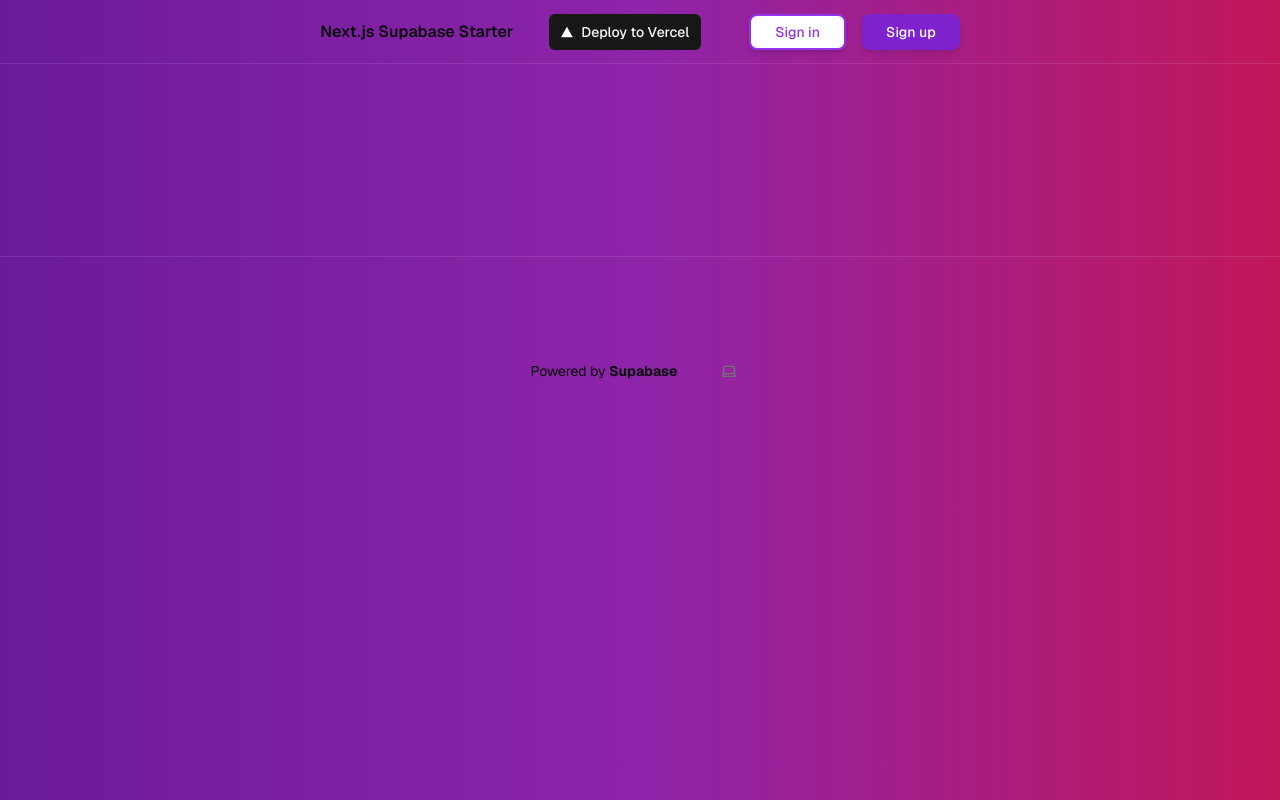
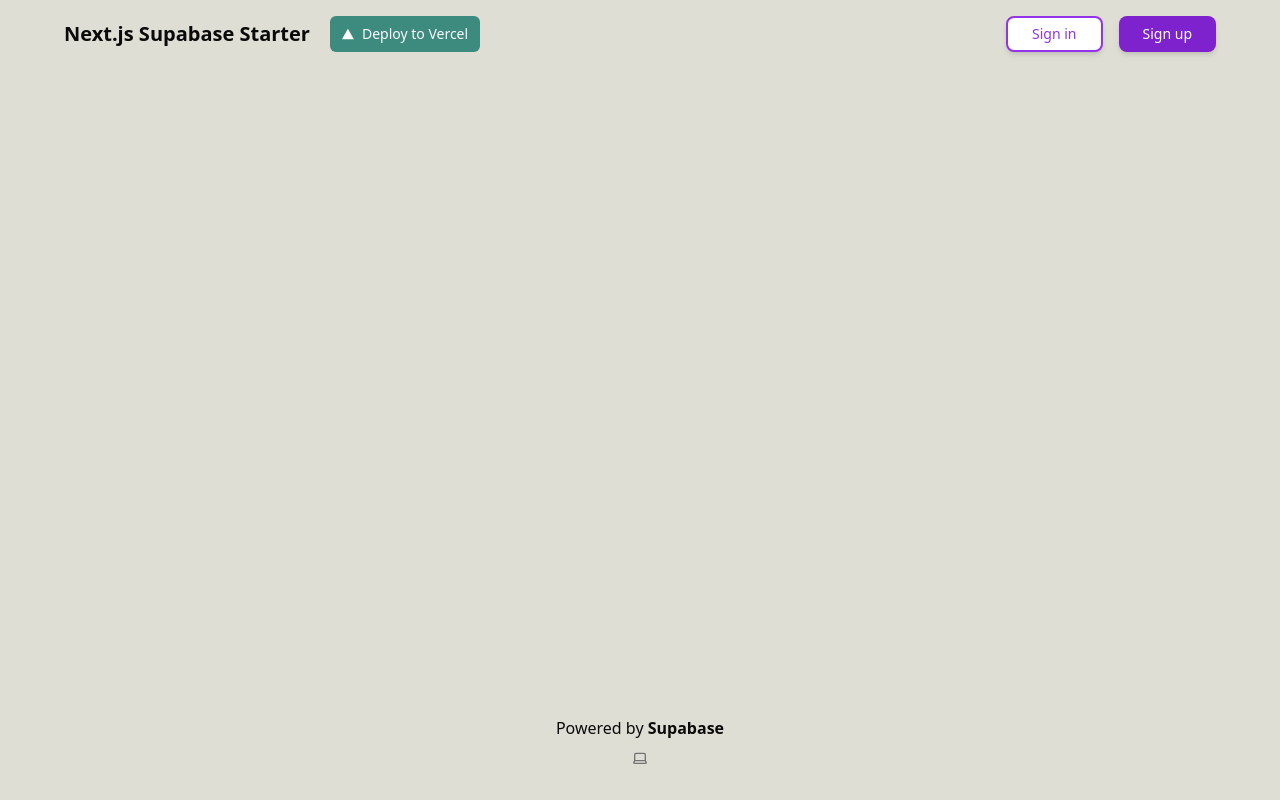
Before and after one commit to Nachobeye97/Taskking, a Next.js app: page /auth-pages/dashboard in a window 1280 px wide. Built offline with nearby package versions, Linux system fonts and the light colour scheme; no server answers.

Commit message:
Rework colors

```diff
--- a/app/auth-pages/dashboard/dashboard.css
+++ /dev/null
@@ -1,148 +0,0 @@
-/* Fondo completo con gradiente */
-body {
-  background: linear-gradient(to right, #6a1b9a, #8e24aa, #c2185b);
-  color: white;
-  font-family: 'Geist', sans-serif;
-  min-height: 100vh;
-  margin: 0;
-  padding: 0;
-}
-
-/* Estilo principal de la página del dashboard */
-.dashboard-container {
-  display: flex;
-  flex-direction: column;
-  justify-content: center;
-  align-items: center;
-  min-height: 100vh;
-  padding: 1.5rem;
-  position: relative;
-  text-align: center;
-}
-
-/* Título principal */
-.dashboard-title {
-  font-size: 3rem;
-  font-weight: 700;
-  margin-top: -230px; /* Espaciado desde la parte superior */
-  margin-bottom: 2rem;
-  text-align: center;
-  color: #ff4081; /* Color brillante (rosa vibrante) */
-  text-transform: uppercase;
-  letter-spacing: 3px; /* Espaciado entre letras */
-  text-shadow: 3px 3px 8px rgba(0, 0, 0, 0.2); /* Sombra suave para resaltar */
-}
-
-/* Subtítulo o descripción */
-.dashboard-description {
-  font-size: 1.25rem;
-  margin-bottom: 2.5rem;
-  text-align: center;
-  color: #f1f1f1;
-  line-height: 1.6;
-  letter-spacing: 1px;
-  opacity: 0.8; /* Leve ligera opacidad */
-}
-
-/* Estilo de las opciones */
-.options-container {
-  display: flex;
-  gap: 1.5rem;
-  justify-content: center;
-  margin-top: 2rem;
-  transition: transform 0.3s ease;
-}
-
-/* Estilo de los botones de las opciones */
-.option-button {
-  background: linear-gradient(to bottom, #ffffff, #8e24aa);
-  color: black;
-  padding: 0.75rem 1.5rem;
-  border-radius: 0.5rem;
-  font-size: 1.125rem;
-  cursor: pointer;
-  transition: background-color 0.3s ease, transform 0.3s ease;
-  border: none;
-}
-
-.option-button:hover {
-  background-color: #f1f1f1;
-  transform: scale(1.05); /* Escala el botón ligeramente al pasar el mouse */
-}
-
-.option-button:active {
-  background-color: #8e24aa;
-  color: white;
-  transform: scale(0.95); /* Efecto de reducción al hacer clic */
-}
-
-/* Estilo del botón de menú */
-.menu-button {
-  position: absolute;
-  top: -3rem; /* Mueve el botón hacia la parte superior */
-  right: -20rem; /* Ajusta la posición hacia la derecha */
-  width: 3.5rem;
-  height: 3.5rem;
-  background: linear-gradient(to bottom, #ffffff, #8e24aa); /* Fondo blanco */
-  color: #6a1b9a; /* Color morado para un toque de estilo */
-  border-radius: 50%;
-  display: flex;
-  justify-content: center;
-  align-items: center;
-  box-shadow: 0 4px 8px rgba(0, 0, 0, 0.1); /* Sombra más suave */
-  font-size: 1.25rem;
-  font-weight: 600;
-  cursor: pointer;
-  transition: all 0.3s ease-in-out;
-  border: 2px solid #8e24aa; /* Agrega un borde morado */
-}
-
-/* Efecto de hover para el botón */
-.menu-button:hover {
-  transform: scale(1.1); /* Agranda el botón al pasar el mouse */
-  background-color: #8e24aa; /* Cambia el color de fondo a morado */
-  color: white; /* Cambia el texto a blanco */
-  box-shadow: 0 6px 12px rgba(0, 0, 0, 0.2); /* Sombra más pronunciada */
-}
-
-/* Estilo del menú desplegable */
-.menu-dropdown {
-  position: absolute;
-  top: 0rem; /* Ajusta para quedar debajo del botón */
-  right: -18.5rem; /* Coincide con la posición del botón */
-  background: linear-gradient(to bottom, #ffffff, #8e24aa); /* Degradado de blanco a morado */
-  padding: 1rem;
-  border-radius: 0.5rem;
-  box-shadow: 0 4px 10px rgba(0, 0, 0, 0.2); /* Sombra más suave */
-  width: 180px; /* Ajuste de ancho */
-  animation: slideIn 0.3s ease-out; /* Agrega una animación de deslizamiento */
-}
-
-/* Animación de deslizamiento del menú */
-@keyframes slideIn {
-  0% {
-    opacity: 0;
-    transform: translateY(-10px);
-  }
-  100% {
-    opacity: 1;
-    transform: translateY(0);
-  }
-}
-
-/* Estilo de los elementos dentro del menú desplegable */
-.menu-dropdown li {
-  padding: 0.75rem 1rem;
-  cursor: pointer;
-  transition: background-color 0.3s ease;
-  font-size: 1rem; /* Tamaño de texto adecuado */
-  font-weight: 500;
-  color: #333; /* Color de texto oscuro para contraste */
-}
-
-/* Efecto de hover en los elementos del menú */
-.menu-dropdown li:hover {
-  background-color: #f1f1f1; /* Fondo al pasar el mouse */
-  color: #8e24aa; /* Color de texto morado al pasar el mouse */
-  transform: scale(1.05); /* Efecto de agrandamiento al pasar el mouse */
-}
--- a/app/auth-pages/profile/profile.css
+++ b/app/auth-pages/profile/profile.css
@@ -1,8 +1,8 @@
 /* Fondo completo y diseño del contenedor principal */
 .profile-container {
-    background: linear-gradient(to right, #6a1b9a, #8e24aa, #c2185b);
+  background: #dfded4;
   color: white;
-    font-family: 'Geist', sans-serif;
+  font-family: "Geist", sans-serif;
   padding: 2rem;
   border-radius: 1rem;
   max-width: 600px;
--- a/app/globals.css
+++ b/app/globals.css
@@ -1,3 +1,4 @@
+/* globals.css */
 @tailwind base;
 @tailwind components;
 @tailwind utilities;
@@ -10,7 +11,7 @@
     --card-foreground: 0 0% 3.9%;
     --popover: 0 0% 100%;
     --popover-foreground: 0 0% 3.9%;
-    --primary: 0 0% 9%;
+    --primary: 170.769 39% 39%;
     --primary-foreground: 0 0% 98%;
     --secondary: 0 0% 96.1%;
     --secondary-foreground: 0 0% 9%;
--- a/app/layout.css
+++ /dev/null
@@ -1,60 +0,0 @@
-/* layout.css */
-
-/* Fondo degradado para toda la página */
-body {
-  background: linear-gradient(to right, #6a1b9a, #8e24aa, #c2185b);
-  color: #ffffff;
-  font-family: 'Geist', sans-serif;
-  min-height: 100vh;
-}
-
-
-
-
-/* Navigation styles */
-nav {
-  display: flex;
-  justify-content: center;
-  border-bottom: 1px solid rgba(255, 255, 255, 0.1);
-  height: 4rem;
-  width: 100%;
-}
-
-nav div {
-  display: flex;
-  justify-content: space-between;
-  align-items: center;
-  padding: 1rem;
-  max-width: 5xl;
-}
-
-/* Footer styles */
-footer {
-  width: 100%;
-  display: flex;
-  justify-content: center;
-  align-items: center;
-  border-top: 1px solid rgba(255, 255, 255, 0.1);
-  gap: 2rem;
-  padding: 6rem 0 4rem 0; /* Añadir más espacio arriba */
-  text-align: center;
-  font-size: 0.875rem;
-  margin-top: 8rem; /* Esto empuja el footer hacia abajo */
-}
-
-
-/* Main content container */
-.main-content {
-  display: flex;
-  flex-direction: column;
-  gap: 4rem;
-  max-width: 5xl;
-  padding: 2rem;
-  background: linear-gradient(to right, #6a1b9a, #8e24aa, #c2185b);
-  border-radius: 1rem;
-  width: 100%;
-  height: 100%;
-  display: flex;
-  justify-content: center;
-  align-items: center;
-}
--- a/app/layout.tsx
+++ b/app/layout.tsx
@@ -7,7 +7,6 @@ import { Geist } from "next/font/google";
 import { ThemeProvider } from "next-themes";
 import Link from "next/link";
 import "./globals.css"; // Asegúrate de que la ruta al CSS es correcta
-import "../app/layout.css"; // Ruta a tu nuevo archivo CSS
 
 const defaultUrl = process.env.VERCEL_URL
   ? `https://${process.env.VERCEL_URL}`
@@ -39,11 +38,14 @@ export default function RootLayout({
           disableTransitionOnChange
         >
           <main>
-            <div>
-              <nav>
-                <div>
-                  <div className="flex gap-5 items-center font-semibold">
-                    <Link href={"/"}>Next.js Supabase Starter</Link>
+            <div className="flex flex-col min-h-screen">
+              {/* Navbar */}
+              <nav className="bg-[#DFDED4] p-4 shadow-md">
+                <div className="flex justify-between items-center max-w-6xl mx-auto">
+                  <div className="flex items-center gap-5 font-semibold">
+                    <Link href={"/"} className="text-xl">
+                      Next.js Supabase Starter
+                    </Link>
                     <div className="flex items-center gap-2">
                       <DeployButton />
                     </div>
@@ -52,10 +54,11 @@ export default function RootLayout({
                 </div>
               </nav>
 
-              {/* Fondo degradado morado y caja centrada */}
-              <div className="main-content">{children}</div>
+              {/* Main Content */}
+              <div className="flex-1 py-8 bg-[#DFDED4]">{children}</div>
 
-              <footer>
+              {/* Footer */}
+              <footer className="bg-[#DFDED4] py-6 text-center">
                 <p>
                   Powered by{" "}
                   <a
--- a/tailwind.config.ts
+++ b/tailwind.config.ts
@@ -1,20 +1,20 @@
 import type { Config } from "tailwindcss";
 
 const config = {
-  darkMode: ["class"],
+  darkMode: ["class"], // Modo oscuro activado por clase
   content: [
-    "./pages/**/*.{ts,tsx}",
+    "./pages/**/*.{ts,tsx}", // Asegúrate de que todas las rutas sean correctas
     "./components/**/*.{ts,tsx}",
     "./app/**/*.{ts,tsx}",
     "./src/**/*.{ts,tsx}",
   ],
-  prefix: "",
+  prefix: "", // No añadimos un prefijo a las clases de Tailwind
   theme: {
     container: {
-      center: true,
+      center: true, // Centra los contenedores por defecto
       padding: "2rem",
       screens: {
-        "2xl": "1400px",
+        "2xl": "1400px", // Añade configuraciones para pantallas grandes
       },
     },
     extend: {
@@ -54,9 +54,9 @@ const config = {
         },
       },
       borderRadius: {
-        lg: "var(--radius)",
-        md: "calc(var(--radius) - 2px)",
-        sm: "calc(var(--radius) - 4px)",
+        lg: "var(--radius)", // Bordes grandes
+        md: "calc(var(--radius) - 2px)", // Bordes medianos
+        sm: "calc(var(--radius) - 4px)", // Bordes pequeños
       },
       keyframes: {
         "accordion-down": {
@@ -69,12 +69,16 @@ const config = {
         },
       },
       animation: {
-        "accordion-down": "accordion-down 0.2s ease-out",
-        "accordion-up": "accordion-up 0.2s ease-out",
+        "accordion-down": "accordion-down 0.2s ease-out", // Animación de apertura
+        "accordion-up": "accordion-up 0.2s ease-out", // Animación de cierre
       },
     },
   },
-  plugins: [require("tailwindcss-animate")],
-} satisfies Config;
+  plugins: [
+    require("tailwindcss-animate"), // Plugin para animaciones
+    // Asegúrate de que DaisyUI está correctamente instalado si lo usas
+    require("daisyui"),
+  ],
+};
 
 export default config;
```
Also changed, not shown: app/auth-pages/dashboard/page.tsx (+38 -28 lines), package.json (+4 -3 lines), 1 other file (tests, documents, lock files or other folders). Lines whose indentation alone changed are shown as unchanged.
